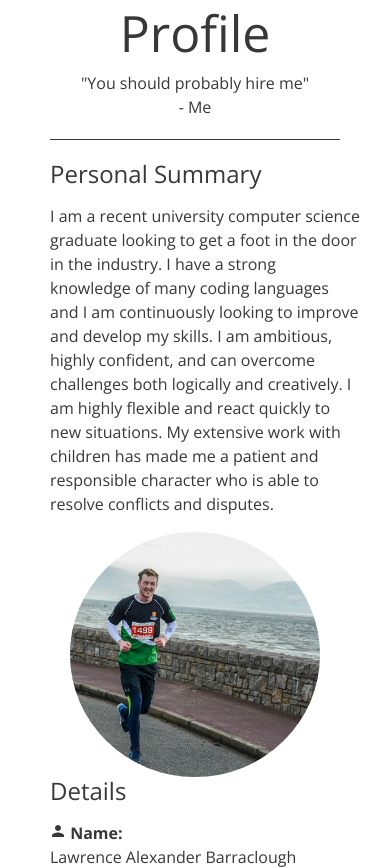
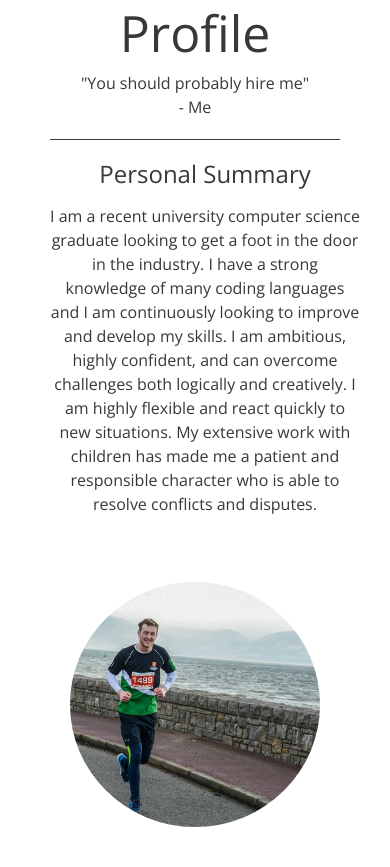
Before and after one commit to LifelessLoz/LifelessLoz, a plain HTML site: page index.html in a window 390 px wide. Shown: the part 891-1758 px from the top of the page. Drawn offline with nearby package versions, Linux system fonts and the light colour scheme.

Commit message:
Add files via upload

```diff
--- a/style.css
+++ b/style.css
@@ -73,6 +73,16 @@
     min-width: 340px;
   }
 }
+@media screen and (max-width: 640px){
+  p {
+    text-align: center;
+  }
+}
+@media screen and (max-width: 640px){
+  h4 {
+    text-align: center;
+  }
+}
 #heading {
   text-align: center;
   padding-bottom: 20px;
@@ -92,6 +102,8 @@
   max-width: 250px;
   text-align: center;
   position: relative;
+  margin-bottom: 50px;
+  margin-top: 50px;
 }
 #grey_back{
   background-color: #F5F5F5;
```
